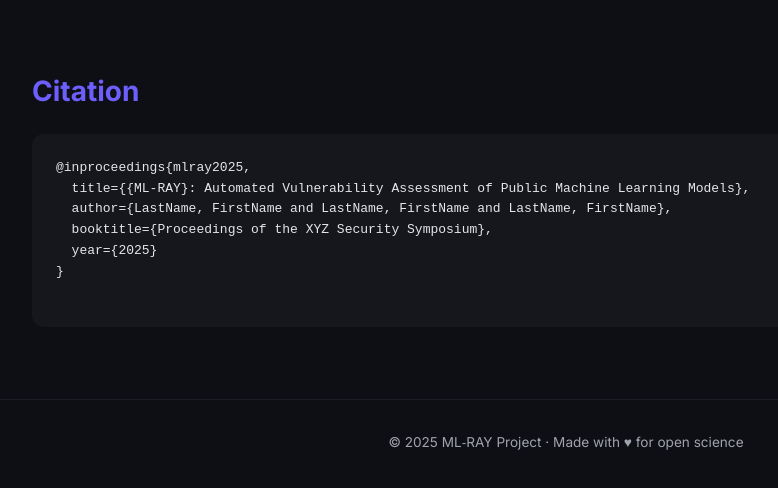
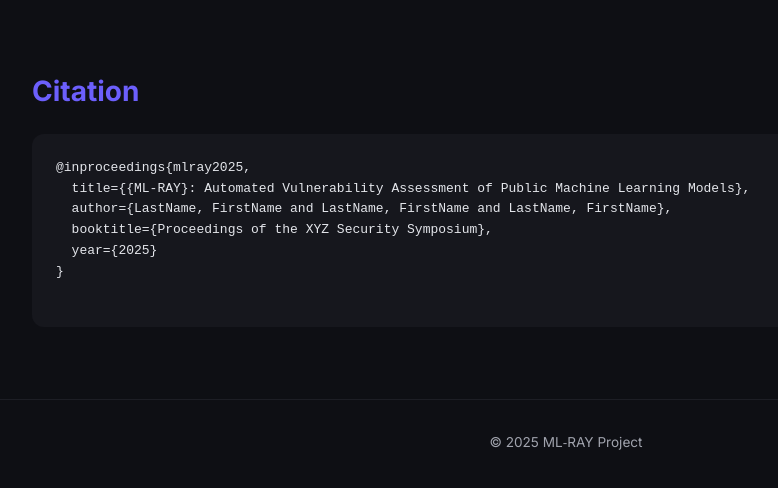
Before and after one commit to ml-ray/ml-ray.github.io, a plain HTML site: page index.html in a window 1280 px wide. Shown: the part 1206-1694 px from the top of the page, without its empty margins (74-852 px from the left). Drawn offline with Linux system fonts and the light colour scheme.

Commit message:
Update index.html

```diff
--- a/index.html
+++ b/index.html
@@ -221,7 +221,7 @@
   </main>
 
   <footer>
-    <p>© 2025 ML‑RAY Project · Made with ♥ for open science</p>
+    <p>© 2025 ML‑RAY Project</p>
   </footer>
 
 </body>
```
